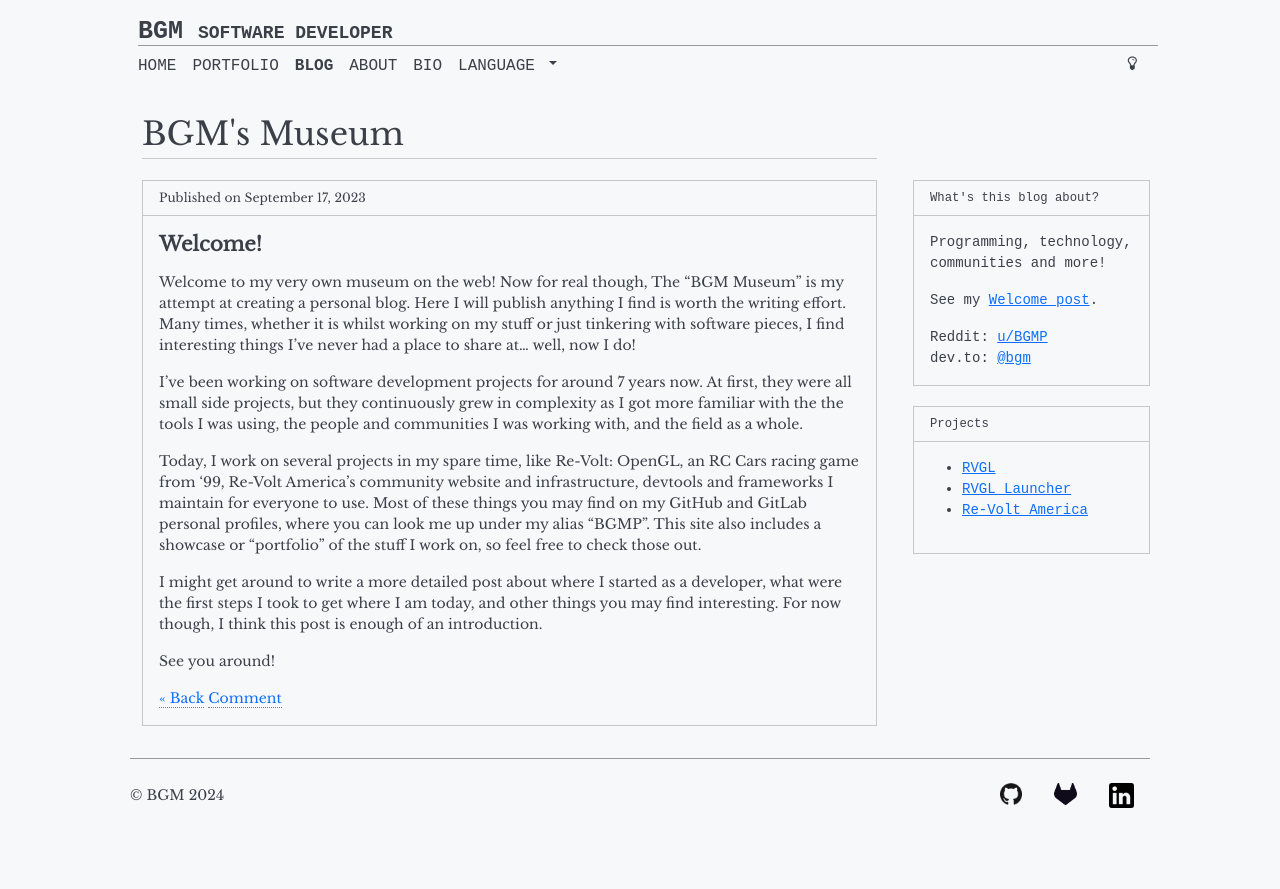
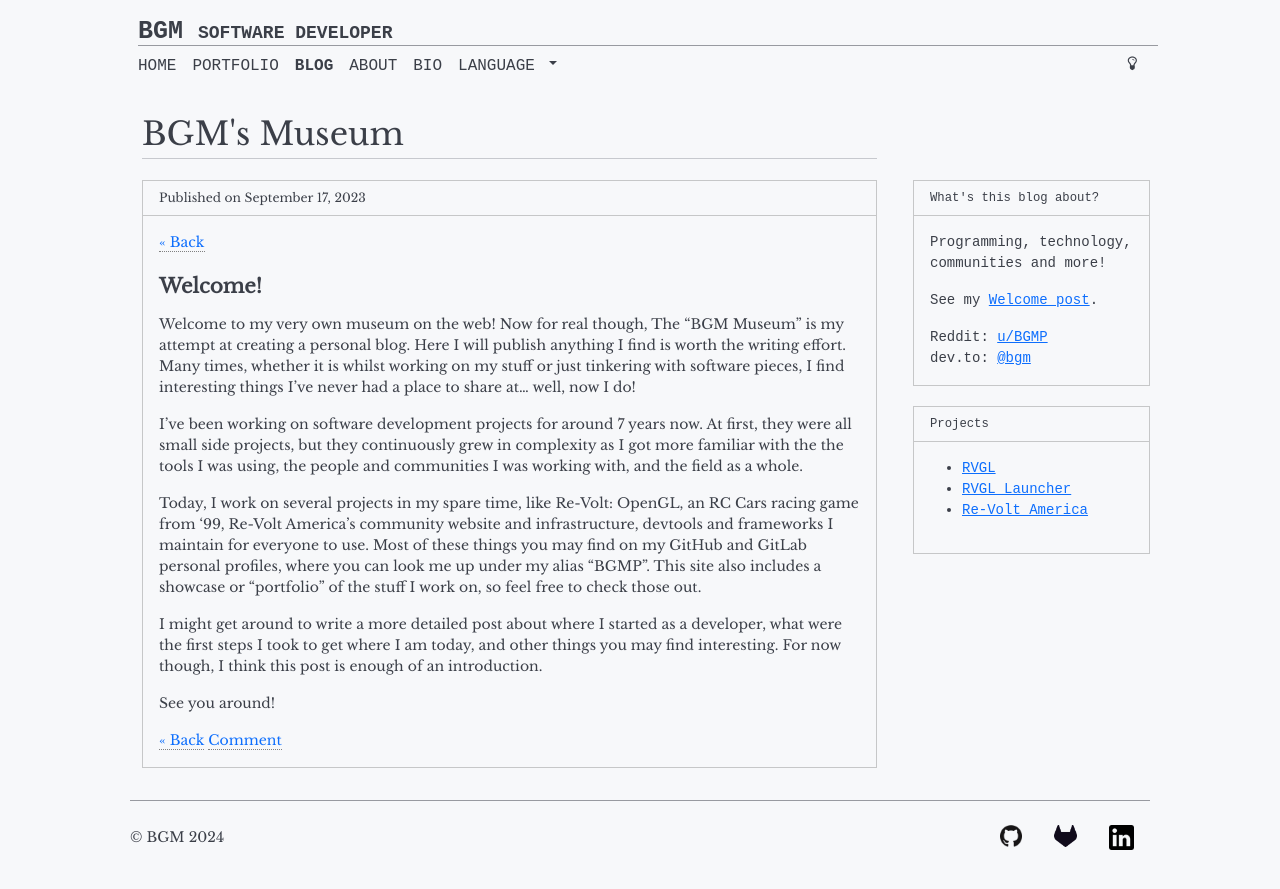
Before and after one commit to BGMP/bgm.dev, a Jekyll site: the page built from _posts/2023-09-17-welcome.md, in a window 1280 px wide. Shown: the top 889 px of the page. Built offline with Jekyll 4.4.1, drawn with Linux system fonts in a browser that asks for light colours; nearby versions of some CDN libraries.

Commit message:
Enhance navigation at blog posts

```diff
--- a/_layouts/post.html
+++ b/_layouts/post.html
@@ -12,12 +12,16 @@ layout: blog
     <div class="card">
         <small class="card-header">Published on {{ page.date | date: '%B %e, %Y' }}</small>
         <div class="card-body">
+            <nav>
+                <a href="{{ site.baseurl }}/blog" class="go-back">&laquo; Back</a>
+            </nav>
+            <br/>
             <h5><b>{{ page.title }}</b></h5>
             <p class="card-text">{{ content }}</p>
-            <div class="arrow-back">
+            <nav>
                 <a href="{{ site.baseurl }}/blog" class="go-back">&laquo; Back</a>
                 <a href="{{ page.discussion }}" target="_blank" class="comment">Comment</a>
-            </div>
+            </nav>
         </div>
     </div>
 </article>
```
